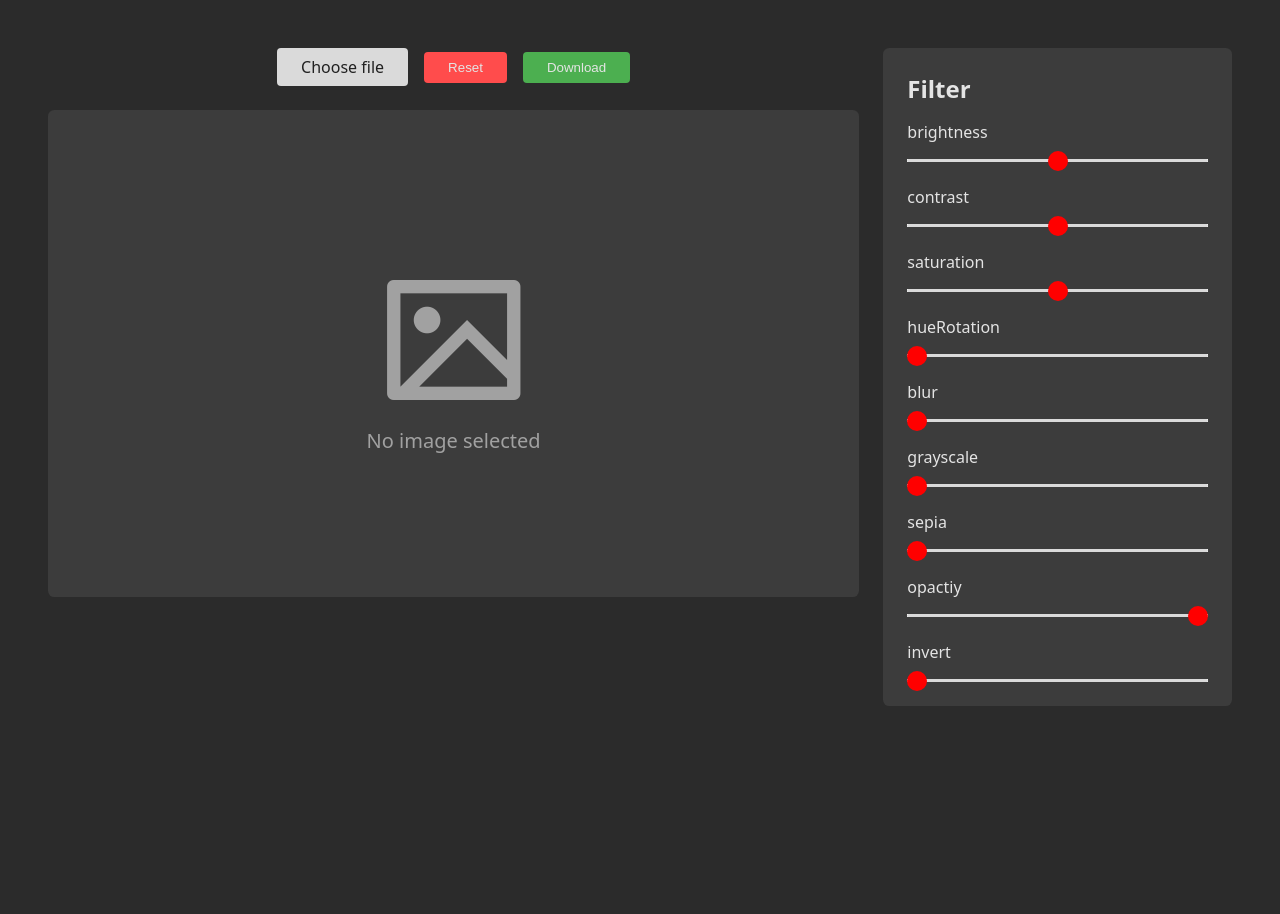
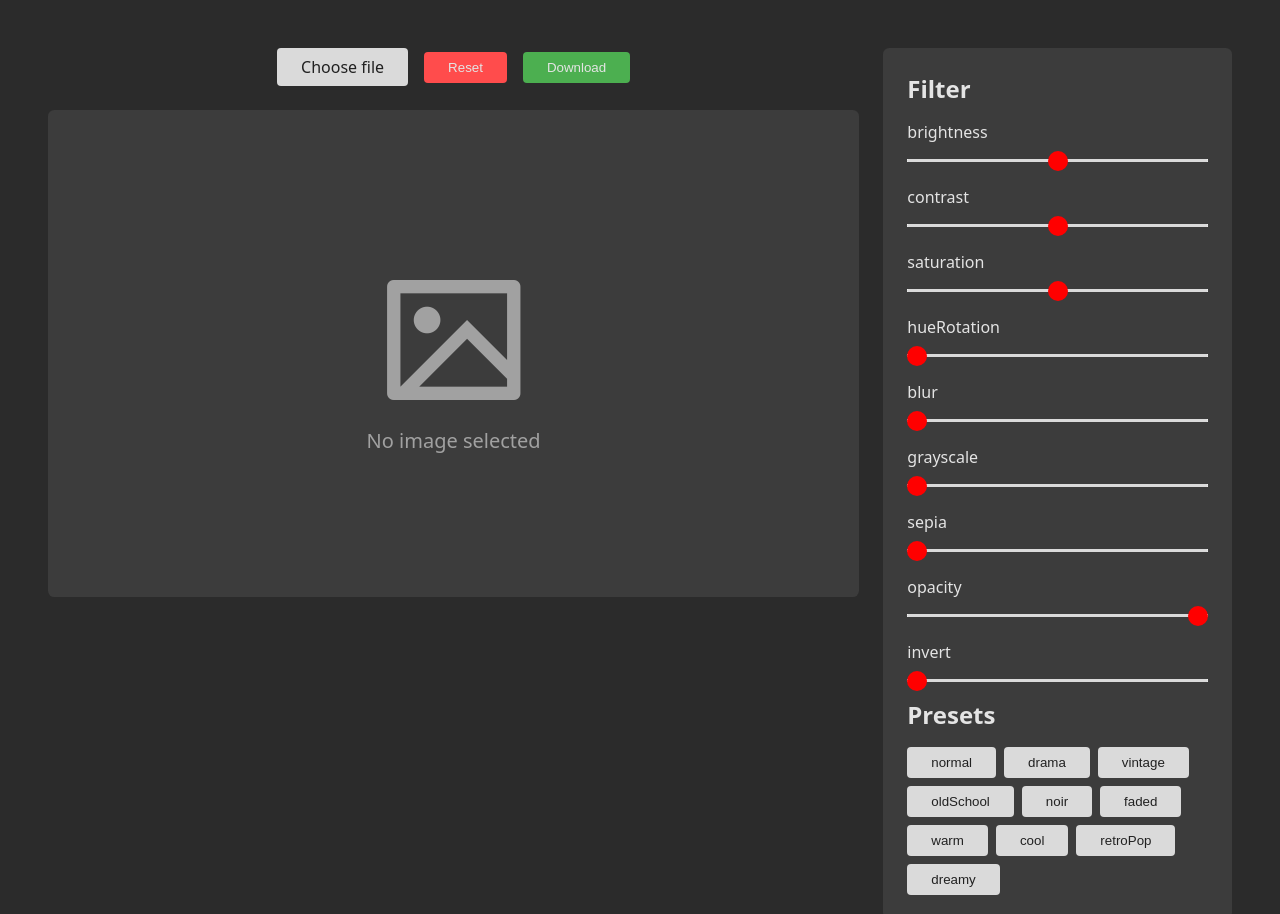
Before and after one commit to sunildas8/Image-Editor, a plain HTML site: page index.html in a window 1280 px wide. Shown: the top 914 px of the page. Before the commit the page ends 800 px from the top, so only its background shows below. Drawn offline with nearby package versions, Linux system fonts and the light colour scheme.

Commit message:
completed in all feature

```diff
--- a/index.html
+++ b/index.html
@@ -30,8 +30,9 @@
             </div>
             <div class="right">
                 <h2>Filter</h2>
-                <div class="filter">
-                </div>
+                <div class="filter"></div>
+                <h2>Presets</h2>
+                <div class="presets"></div>
             </div>
         </section>
     </main>
--- a/script.js
+++ b/script.js
@@ -41,7 +41,7 @@ let filter = {
         max: 100,
         unit: '%',
     },
-    opactiy: {
+    opacity: {
         value: 100,
         min: 0,
         max: 100,
@@ -62,6 +62,7 @@ const uploadImage = document.querySelector('#upload_image');
 const canvasCtx = imageCanvas.getContext('2d');
 const restButton = document.querySelector('#rest_btn');
 const downloadButton = document.querySelector('#download_btn');
+const presetsContainer = document.querySelector('.presets');
 let file = null;
 let image = null;
 
@@ -127,7 +128,7 @@ function applyFilter() {
     blur(${filter.blur.value}${filter.blur.unit})
     grayscale(${filter.grayscale.value}${filter.grayscale.unit})
     sepia(${filter.sepia.value}${filter.sepia.unit})
-    opacity(${filter.opactiy.value}${filter.opactiy.unit})
+    opacity(${filter.opacity.value}${filter.opacity.unit})
     invert(${filter.invert.value}${filter.invert.unit})`.trim();
     canvasCtx.drawImage(image, 0, 0)
 }
@@ -176,7 +177,7 @@ restButton.addEventListener('click', () => {
         max: 100,
         unit: '%',
     },
-    opactiy: {
+    opacity: {
         value: 100,
         min: 0,
         max: 100,
@@ -202,3 +203,145 @@ downloadButton.addEventListener('click', () => {
     link.href = imageCanvas.toDataURL();
     link.click();
 });
+
+const presets = {
+    normal: {
+        brightness: 100,
+        contrast: 100,
+        saturation: 100,
+        hueRotation: 0,
+        blur: 0,
+        grayscale: 0,
+        sepia: 0,
+        opacity: 100,
+        invert: 0,
+    },
+
+    drama: {
+        brightness: 105,
+        contrast: 140,
+        saturation: 120,
+        hueRotation: 0,
+        blur: 0,
+        grayscale: 0,
+        sepia: 0,
+        opacity: 100,
+        invert: 0,
+    },
+
+    vintage: {
+        brightness: 110,
+        contrast: 90,
+        saturation: 80,
+        hueRotation: 10,
+        blur: 0,
+        grayscale: 10,
+        sepia: 40,
+        opacity: 100,
+        invert: 0,
+    },
+
+    oldSchool: {
+        brightness: 95,
+        contrast: 120,
+        saturation: 70,
+        hueRotation: 0,
+        blur: 0,
+        grayscale: 30,
+        sepia: 60,
+        opacity: 100,
+        invert: 0,
+    },
+
+    noir: {
+        brightness: 90,
+        contrast: 150,
+        saturation: 0,
+        hueRotation: 0,
+        blur: 0,
+        grayscale: 100,
+        sepia: 0,
+        opacity: 100,
+        invert: 0,
+    },
+
+    faded: {
+        brightness: 115,
+        contrast: 85,
+        saturation: 90,
+        hueRotation: 0,
+        blur: 0,
+        grayscale: 10,
+        sepia: 15,
+        opacity: 100,
+        invert: 0,
+    },
+
+    warm: {
+        brightness: 105,
+        contrast: 110,
+        saturation: 115,
+        hueRotation: -10,
+        blur: 0,
+        grayscale: 0,
+        sepia: 20,
+        opacity: 100,
+        invert: 0,
+    },
+
+    cool: {
+        brightness: 100,
+        contrast: 105,
+        saturation: 110,
+        hueRotation: 15,
+        blur: 0,
+        grayscale: 0,
+        sepia: 0,
+        opacity: 100,
+        invert: 0,
+    },
+
+    retroPop: {
+        brightness: 110,
+        contrast: 130,
+        saturation: 150,
+        hueRotation: -20,
+        blur: 0,
+        grayscale: 0,
+        sepia: 10,
+        opacity: 100,
+        invert: 0,
+    },
+
+    dreamy: {
+        brightness: 120,
+        contrast: 90,
+        saturation: 110,
+        hueRotation: 0,
+        blur: 2,
+        grayscale: 0,
+        sepia: 10,
+        opacity: 100,
+        invert: 0,
+    },
+};
+
+
+Object.keys(presets).forEach(presetName => {
+    const presetButton = document.createElement('button');
+    presetButton.classList.add('btn');
+    presetButton.innerText = presetName;
+    presetsContainer.appendChild(presetButton);
+
+    presetButton.addEventListener('click', () => {
+        const preset = presets[presetName]
+
+        Object.keys(preset).forEach(filtertName => {
+            filter[filtertName].value = preset[filtertName]
+        })
+
+        applyFilter();
+        filterContainer.innerHTML = '';
+        createFilter();
+    })
+})
--- a/style.css
+++ b/style.css
@@ -14,6 +14,8 @@ body{
     font-family: system-ui, -apple-system, BlinkMacSystemFont, 'Segoe UI', Roboto, Oxygen, Ubuntu, Cantarell, 'Open Sans', 'Helvetica Neue', sans-serif;
     color: var(--text-primary-color);
 }
+
+
 
 main{
     width: 100%;
@@ -40,7 +42,7 @@ main section .all_button{
     gap: var(--gutter-md);
 }
 
-main section .all_button .btn{
+.btn{
     padding: var(--padding-sm) var(--padding-lg);
     border-radius: var(--border-radius-md);
     background-color: var(--bg-active-color);
@@ -150,3 +152,9 @@ canvas{
     max-width: 100%;
     max-height: 70vh;
 }
+
+.presets{
+    display: flex;
+    flex-wrap: wrap;
+    gap: var(--gutter-sm);
+}
```
